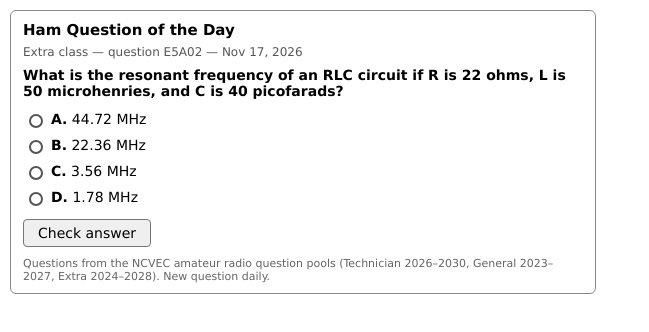
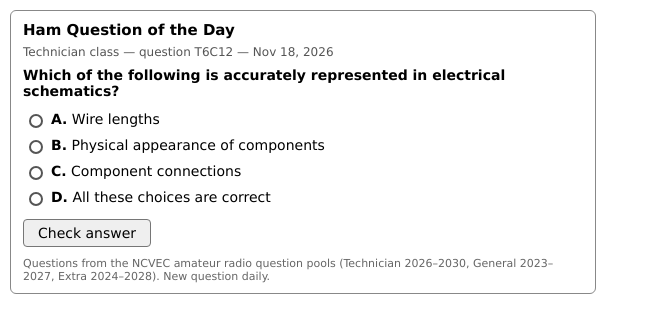
Before and after one commit to AdamL302/ham-qotd, a plain HTML site: page index.html in a window 1280 px wide. Shown: the whole page, without its empty margins (0-649 px from the left). Drawn offline with Linux system fonts and the light colour scheme.

Commit message:
Daily question

```diff
--- a/index.html
+++ b/index.html
@@ -24,10 +24,10 @@ label.btn{display:inline-block;margin-top:8px;padding:5px 14px;border:1px solid
 </style></head><body>
 <div class="box">
 <h3>Ham Question of the Day</h3>
-<div class="tag">Extra class &mdash; question E5A02 &mdash; Nov 17, 2026</div>
-<div class="q">What is the resonant frequency of an RLC circuit if R is 22 ohms, L is 50 microhenries, and C is 40 picofarads?</div>
+<div class="tag">Technician class &mdash; question T6C12 &mdash; Nov 18, 2026</div>
+<div class="q">Which of the following is accurately represented in electrical schematics?</div>
 <input type="checkbox" id="chk">
-<div class="opts"><input type="radio" name="o" id="o0" class="r"><label for="o0" class="opt"><b>A.</b> 44.72 MHz</label><input type="radio" name="o" id="o1" class="r"><label for="o1" class="opt"><b>B.</b> 22.36 MHz</label><input type="radio" name="o" id="o2" class="r c"><label for="o2" class="opt correct"><b>C.</b> 3.56 MHz</label><input type="radio" name="o" id="o3" class="r"><label for="o3" class="opt"><b>D.</b> 1.78 MHz</label><span class="ok">&#10003; Correct!</span><span class="no">&#10007; Not quite.</span></div>
+<div class="opts"><input type="radio" name="o" id="o0" class="r"><label for="o0" class="opt"><b>A.</b> Wire lengths</label><input type="radio" name="o" id="o1" class="r"><label for="o1" class="opt"><b>B.</b> Physical appearance of components</label><input type="radio" name="o" id="o2" class="r c"><label for="o2" class="opt correct"><b>C.</b> Component connections</label><input type="radio" name="o" id="o3" class="r"><label for="o3" class="opt"><b>D.</b> All these choices are correct</label><span class="ok">&#10003; Correct!</span><span class="no">&#10007; Not quite.</span></div>
 <label for="chk" class="btn">Check answer</label>
 <div class="ans">Correct answer: C.</div>
 <div class="src">Questions from the NCVEC amateur radio question pools (Technician 2026&ndash;2030, General 2023&ndash;2027, Extra 2024&ndash;2028). New question daily.</div>
```
